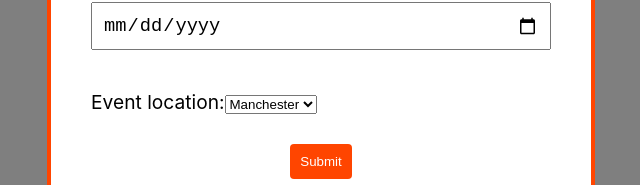
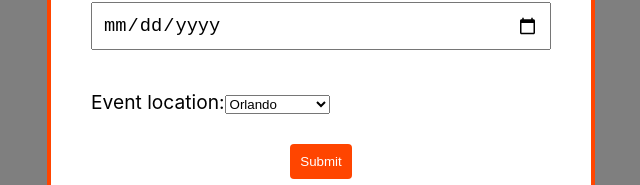
Before and after one commit to daniellekom/DummyReact, a React (Create React App) app: page / in a window 1280 px wide. Both pictures are taken after a click on the button "Add New Event". Shown: the part 411-596 px from the top of the page, without its empty margins (319-959 px from the left). Built offline with nearby package versions, Linux system fonts and the light colour scheme.

Commit message:
creating cards and working on css

```diff
--- a/src/App.js
+++ b/src/App.js
@@ -8,6 +8,7 @@ function App() {
   const [showModal, setShowModal] =useState(false)
   const [showEvents, setShowEvents] = useState(true);
   const [events, setEvents] = useState([]);
+
 
 const addEvent = (event) => {
   setEvents((prevEvents)=> {
--- a/src/components/EventList.js
+++ b/src/components/EventList.js
@@ -7,6 +7,7 @@ export default function EventList({ events, handleClick }) {
           <div className={styles.card} key={event.id}>
             <h2>
               {index} - {event.title}  </h2>
+              <p>{event.location}- {event.date}</p>
             <button onClick={() => handleClick(event.id)}>delete event</button>
           </div>
         ))}
--- a/src/components/NewEventForm.js
+++ b/src/components/NewEventForm.js
@@ -4,12 +4,12 @@ import { useState } from "react"
 export default function NewEventForm({addEvent}) {
     const [title,setTitle] =useState('')
     const [date,setDate] =useState('')
-    const [location, setLocation] = useState('manchester')
+    const [location, setLocation] = useState('orlando')
 
     const resetForm = () =>{
    setTitle('')
     setDate('')
-    setLocation('manchester')
+    setLocation('orlando')
     }
 
     // const handleChange = (e) => {
@@ -52,8 +52,8 @@ export default function NewEventForm({addEvent}) {
       <label>
           <span>Event location:</span>
           <select onChange={(e)=> setLocation(e.target.value)}>
-           <option value="manchester">Manchester</option>
-           <option value="london">London</option>
+           <option value="orlando">Orlando</option>
+           <option value="Ft Lauderdale">Ft Lauderdale</option>
            <option value="aventura">Aventura</option>
           </select>
       </label>
```
